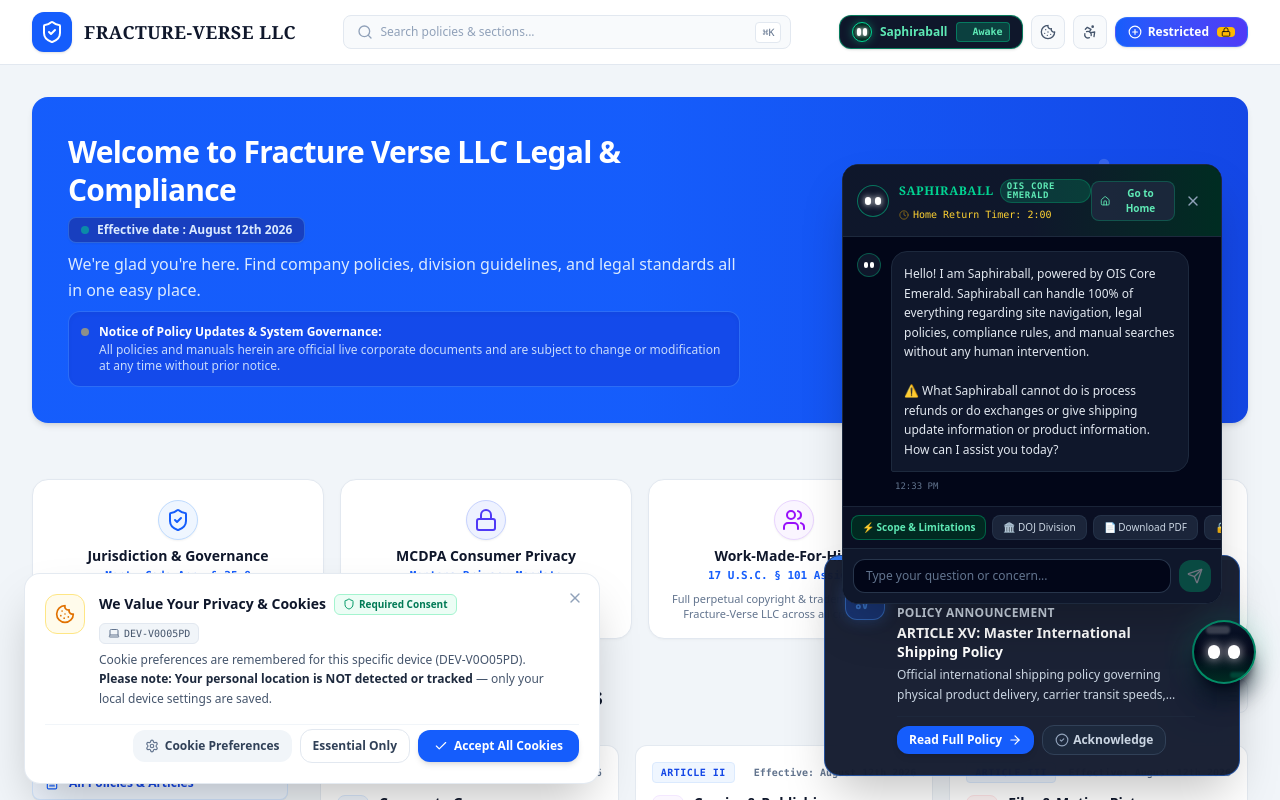
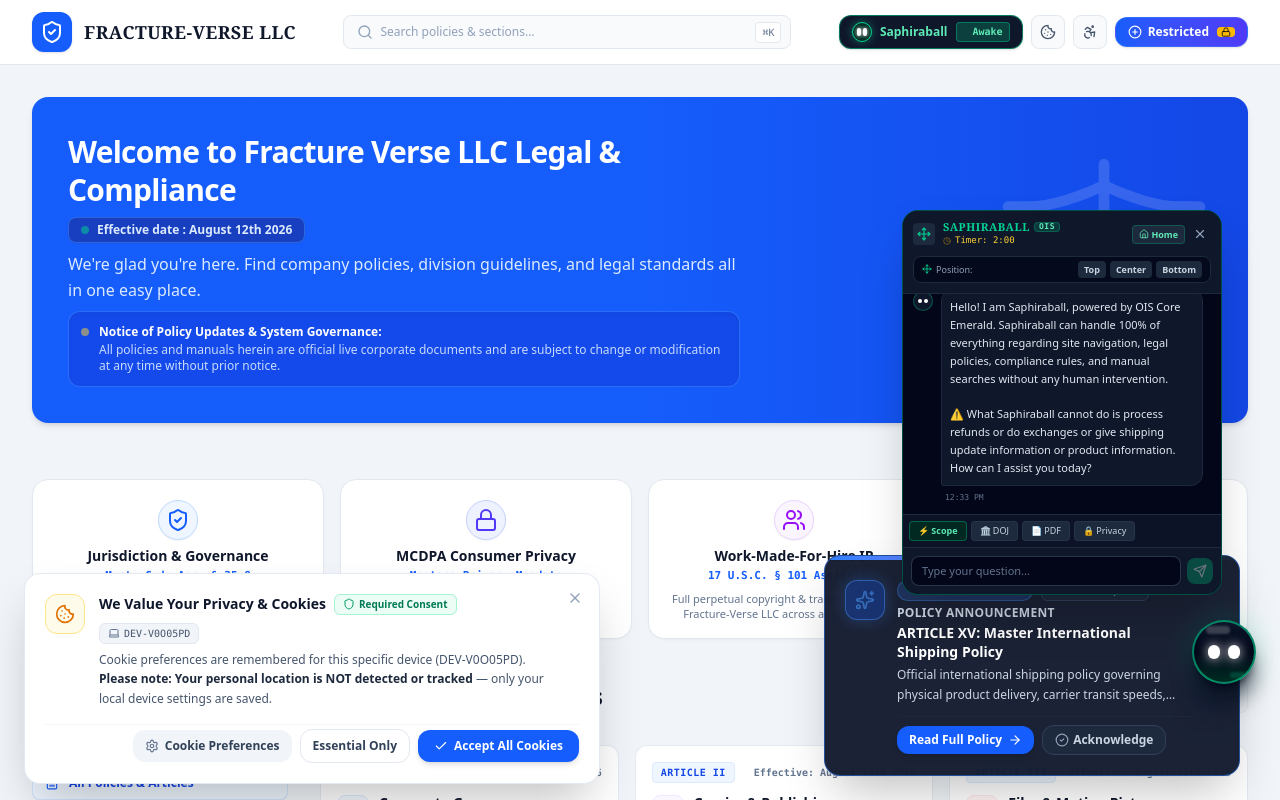
Before and after one commit to oiscore/Policies-, a React (Vite) app: page / in a window 1280 px wide. Both pictures are taken after a click on the element "Saphiraball • OIS Core Emerald • Drag anywhere on screen". Shown: the top 800 px of the page. Built offline with nearby package versions, Linux system fonts and the light colour scheme.

Commit message:
feat(ui): implement draggable floating assistant popup
Added state and pointer event handlers to allow users to drag the floating assistant window, including automatic positioning logic upon opening.

```diff
--- a/src/components/FloatingAssistantOrb.tsx
+++ b/src/components/FloatingAssistantOrb.tsx
@@ -128,6 +128,89 @@ export const FloatingAssistantOrb: React.FC<FloatingAssistantOrbProps> = ({
 
   // Eye Animation State: 'normal' | 'blink' | 'thinking' | 'happy' | 'alert'
   const [eyeState, setEyeState] = useState<'normal' | 'blink' | 'thinking' | 'happy' | 'alert'>('normal');
+
+  // Popup Window Dragging & Position State
+  const [popupPosition, setPopupPosition] = useState<{ x: number; y: number } | null>(null);
+  const [isPopupDragging, setIsPopupDragging] = useState(false);
+  const popupDragStartRef = useRef<{ mouseX: number; mouseY: number; startX: number; startY: number }>({
+    mouseX: 0,
+    mouseY: 0,
+    startX: 0,
+    startY: 0,
+  });
+
+  // Whenever popup opens, initialize default position near orb or clamped safely
+  useEffect(() => {
+    if (isOpen && !popupPosition) {
+      const popWidth = Math.min(320, window.innerWidth - 24);
+      const popHeight = 400;
+      let initX = position.x > window.innerWidth / 2 ? position.x - popWidth + 30 : position.x - 10;
+      let initY = position.y > window.innerHeight / 2 ? position.y - popHeight - 10 : position.y + 70;
+
+      initX = Math.max(12, Math.min(initX, window.innerWidth - popWidth - 12));
+      initY = Math.max(12, Math.min(initY, window.innerHeight - popHeight - 12));
+
+      setPopupPosition({ x: initX, y: initY });
+    }
+  }, [isOpen, position, popupPosition]);
+
+  const handlePopupPointerDown = (e: React.PointerEvent) => {
+    if ((e.target as HTMLElement).closest('button, input, a, textarea')) return;
+
+    const popWidth = Math.min(320, window.innerWidth - 24);
+    const currentX = popupPosition?.x ?? Math.max(12, (window.innerWidth - popWidth) / 2);
+    const currentY = popupPosition?.y ?? Math.max(12, (window.innerHeight - 400) / 2);
+
+    popupDragStartRef.current = {
+      mouseX: e.clientX,
+      mouseY: e.clientY,
+      startX: currentX,
+      startY: currentY,
+    };
+    setIsPopupDragging(true);
+
+    const target = e.currentTarget as HTMLElement;
+    target.setPointerCapture(e.pointerId);
+  };
+
+  const handlePopupPointerMove = (e: React.PointerEvent) => {
+    if (!isPopupDragging) return;
+
+    const deltaX = e.clientX - popupDragStartRef.current.mouseX;
+    const deltaY = e.clientY - popupDragStartRef.current.mouseY;
+
+    const popWidth = Math.min(320, window.innerWidth - 24);
+    const popHeight = 400;
+
+    const newX = Math.max(8, Math.min(popupDragStartRef.current.startX + deltaX, window.innerWidth - popWidth - 8));
+    const newY = Math.max(8, Math.min(popupDragStartRef.current.startY + deltaY, window.innerHeight - popHeight - 8));
+
+    setPopupPosition({ x: newX, y: newY });
+  };
+
+  const handlePopupPointerUp = (e: React.PointerEvent) => {
+    if (!isPopupDragging) return;
+    setIsPopupDragging(false);
+
+    const target = e.currentTarget as HTMLElement;
+    if (target.hasPointerCapture(e.pointerId)) {
+      target.releasePointerCapture(e.pointerId);
+    }
+  };
+
+  const snapPopupTo = (target: 'top' | 'center' | 'bottom') => {
+    const popWidth = Math.min(320, window.innerWidth - 24);
+    const popHeight = 400;
+    const centerX = Math.max(12, (window.innerWidth - popWidth) / 2);
+
+    if (target === 'top') {
+      setPopupPosition({ x: centerX, y: 16 });
+    } else if (target === 'center') {
+      setPopupPosition({ x: centerX, y: Math.max(16, (window.innerHeight - popHeight) / 2) });
+    } else if (target === 'bottom') {
+      setPopupPosition({ x: centerX, y: Math.max(16, window.innerHeight - popHeight - 16) });
+    }
+  };
 
   // Query / Chat state
   const [inputValue, setInputValue] = useState('');
@@ -874,20 +957,18 @@ export const FloatingAssistantOrb: React.FC<FloatingAssistantOrbProps> = ({
     setIsThinking(false);
   };
 
-  // Determine popover position relative to orb
-  const isRightHalf = position.x > window.innerWidth / 2;
-  const isBottomHalf = position.y > window.innerHeight / 2;
-
+  // Determine popover position on screen
+  const currentPopWidth = Math.min(320, typeof window !== 'undefined' ? window.innerWidth - 24 : 320);
   const popoverStyle: React.CSSProperties = {
     position: 'fixed',
     zIndex: 9999,
-    ...(isRightHalf
-      ? { right: Math.max(12, window.innerWidth - position.x - 30) }
-      : { left: Math.max(12, position.x - 10) }),
-    ...(isBottomHalf
-      ? { bottom: Math.max(12, window.innerHeight - position.y + 16) }
-      : { top: Math.max(12, position.y + 70) }),
+    touchAction: 'none',
+    left: popupPosition ? `${popupPosition.x}px` : `${Math.max(12, (window.innerWidth - currentPopWidth) / 2)}px`,
+    top: popupPosition ? `${popupPosition.y}px` : `${Math.max(12, (window.innerHeight - 400) / 2)}px`,
   };
+
+  const isRightHalf = position.x > window.innerWidth / 2;
+  const isBottomHalf = position.y > window.innerHeight / 2;
 
   return (
     <>
@@ -1046,30 +1127,38 @@ export const FloatingAssistantOrb: React.FC<FloatingAssistantOrbProps> = ({
         </div>
       )}
 
-      {/* POP-UP TYPING QUERY WINDOW */}
+      {/* POP-UP TYPING QUERY WINDOW (DRAGGABLE TO ANY POSITION: TOP, BOTTOM, CENTER) */}
       {isOpen && (
         <div
           style={popoverStyle}
-          className="w-[calc(100vw-24px)] sm:w-[380px] max-h-[80vh] flex flex-col bg-slate-950 text-white border border-slate-800 rounded-2xl shadow-2xl overflow-hidden animate-in fade-in slide-in-from-bottom-3 duration-200 font-sans"
+          className="w-[calc(100vw-24px)] sm:w-[320px] max-h-[420px] flex flex-col bg-slate-950 text-white border border-emerald-500/40 rounded-2xl shadow-2xl overflow-hidden animate-in fade-in slide-in-from-bottom-2 duration-150 font-sans"
         >
-          {/* Header Bar */}
-          <div className="flex items-center justify-between p-3.5 bg-gradient-to-r from-slate-900 via-slate-900 to-emerald-950 border-b border-slate-800">
-            <div className="flex items-center gap-2.5">
-              {/* Mini Orb Icon */}
-              <div className="w-8 h-8 rounded-full bg-slate-900 border border-emerald-400/50 flex items-center justify-center gap-1 shadow-xs flex-shrink-0">
-                <div className="w-1.5 h-2 bg-white rounded-full shadow-[0_0_6px_white]" />
-                <div className="w-1.5 h-2 bg-white rounded-full shadow-[0_0_6px_white]" />
+          {/* Draggable Header Bar */}
+          <div
+            onPointerDown={handlePopupPointerDown}
+            onPointerMove={handlePopupPointerMove}
+            onPointerUp={handlePopupPointerUp}
+            className="flex flex-col gap-2 p-2.5 bg-slate-900 border-b border-slate-800 cursor-grab active:cursor-grabbing select-none"
+            title="Drag window anywhere on screen"
+          >
+            {/* Top Header Row */}
+            <div className="flex items-center justify-between">
+              <div className="flex items-center gap-2">
+                {/* Drag Indicator Handle Icon */}
+                <div className="p-1 rounded bg-slate-800 text-emerald-400 flex items-center justify-center">
+                  <Move className="w-3.5 h-3.5" />
                 </div>
+
                 <div>
-                <h3 className="text-xs font-black tracking-wider uppercase font-serif text-emerald-400 flex items-center gap-1.5 leading-none">
+                  <h3 className="text-[11px] font-black tracking-wider uppercase font-serif text-emerald-400 flex items-center gap-1 leading-none">
                     SAPHIRABALL
-                  <span className="bg-emerald-500/20 text-emerald-300 text-[9px] px-1.5 py-0.5 rounded-full font-mono border border-emerald-500/30">
-                    OIS Core Emerald
+                    <span className="bg-emerald-500/20 text-emerald-300 text-[8px] px-1 py-0.2 rounded font-mono border border-emerald-500/30">
+                      OIS
                     </span>
                   </h3>
-                <div className="flex items-center gap-1 text-[10px] text-amber-300 font-mono mt-1">
-                  <Clock className="w-2.5 h-2.5 text-amber-400 animate-pulse" />
-                  <span>Home Return Timer: {Math.floor(outOfHomeSeconds / 60)}:{String(outOfHomeSeconds % 60).padStart(2, '0')}</span>
+                  <div className="flex items-center gap-1 text-[9px] text-amber-300 font-mono mt-0.5">
+                    <Clock className="w-2 h-2 text-amber-400 animate-pulse" />
+                    <span>Timer: {Math.floor(outOfHomeSeconds / 60)}:{String(outOfHomeSeconds % 60).padStart(2, '0')}</span>
                   </div>
                 </div>
               </div>
@@ -1077,39 +1166,71 @@ export const FloatingAssistantOrb: React.FC<FloatingAssistantOrbProps> = ({
               <div className="flex items-center gap-1">
                 <button
                   onClick={handleSendToHome}
-                className="px-2 py-1 bg-slate-800/90 hover:bg-slate-700 text-emerald-300 text-[10px] font-bold rounded-lg transition-colors flex items-center gap-1 border border-emerald-500/30"
+                  className="px-1.5 py-0.5 bg-slate-800 hover:bg-slate-700 text-emerald-300 text-[9px] font-bold rounded transition-colors flex items-center gap-0.5 border border-emerald-500/30 cursor-pointer"
                   title="Send Saphiraball to rest in his Home Pod"
                 >
-                <Home className="w-3 h-3" />
-                <span>Go to Home</span>
+                  <Home className="w-2.5 h-2.5" />
+                  <span>Home</span>
                 </button>
                 <button
                   onClick={() => setIsOpen(false)}
-                className="p-1.5 text-slate-400 hover:text-white hover:bg-slate-800 rounded-lg transition-colors"
+                  className="p-1 text-slate-400 hover:text-white hover:bg-slate-800 rounded transition-colors cursor-pointer"
                   title="Close Assistant Box"
                 >
-                <X className="w-4 h-4" />
+                  <X className="w-3.5 h-3.5" />
                 </button>
               </div>
             </div>
 
+            {/* Quick Position Controllers (Snap Top, Center, Bottom) */}
+            <div className="flex items-center justify-between bg-slate-950/80 px-2 py-1 rounded-lg border border-slate-800 text-[9px]">
+              <span className="text-slate-400 font-medium flex items-center gap-1">
+                <Move className="w-2.5 h-2.5 text-emerald-400" />
+                Position:
+              </span>
+              <div className="flex items-center gap-1 font-bold">
+                <button
+                  type="button"
+                  onClick={() => snapPopupTo('top')}
+                  className="px-1.5 py-0.5 bg-slate-800 hover:bg-emerald-600 hover:text-white text-slate-300 rounded transition-colors cursor-pointer"
+                >
+                  Top
+                </button>
+                <button
+                  type="button"
+                  onClick={() => snapPopupTo('center')}
+                  className="px-1.5 py-0.5 bg-slate-800 hover:bg-emerald-600 hover:text-white text-slate-300 rounded transition-colors cursor-pointer"
+                >
+                  Center
+                </button>
+                <button
+                  type="button"
+                  onClick={() => snapPopupTo('bottom')}
+                  className="px-1.5 py-0.5 bg-slate-800 hover:bg-emerald-600 hover:text-white text-slate-300 rounded transition-colors cursor-pointer"
+                >
+                  Bottom
+                </button>
+              </div>
+            </div>
+          </div>
+
           {/* Chat Messages Feed */}
-          <div ref={chatScrollRef} className="flex-1 p-3.5 space-y-3.5 overflow-y-auto max-h-[360px] text-xs">
+          <div ref={chatScrollRef} className="flex-1 p-2.5 space-y-2.5 overflow-y-auto max-h-[220px] text-[11px]">
             {messages.map((msg) => (
               <div
                 key={msg.id}
-                className={`flex gap-2.5 ${msg.sender === 'user' ? 'justify-end' : 'justify-start'}`}
+                className={`flex gap-2 ${msg.sender === 'user' ? 'justify-end' : 'justify-start'}`}
               >
                 {msg.sender === 'assistant' && (
-                  <div className="w-6 h-6 rounded-full bg-slate-900 border border-emerald-500/40 flex items-center justify-center gap-0.5 flex-shrink-0 mt-0.5">
-                    <div className="w-1 h-1.5 bg-white rounded-full" />
-                    <div className="w-1 h-1.5 bg-white rounded-full" />
+                  <div className="w-5 h-5 rounded-full bg-slate-900 border border-emerald-500/40 flex items-center justify-center gap-0.5 flex-shrink-0 mt-0.5">
+                    <div className="w-1 h-1 bg-white rounded-full" />
+                    <div className="w-1 h-1 bg-white rounded-full" />
                   </div>
                 )}
 
-                <div className={`max-w-[85%] space-y-2 ${msg.sender === 'user' ? 'items-end' : 'items-start'}`}>
+                <div className={`max-w-[88%] space-y-1.5 ${msg.sender === 'user' ? 'items-end' : 'items-start'}`}>
                   <div
-                    className={`p-3 rounded-2xl leading-relaxed whitespace-pre-wrap ${
+                    className={`p-2 rounded-xl leading-relaxed whitespace-pre-wrap text-[11px] ${
                       msg.sender === 'user'
                         ? 'bg-blue-600 text-white rounded-br-xs font-medium'
                         : msg.isGuardrailBlock
@@ -1124,14 +1245,14 @@ export const FloatingAssistantOrb: React.FC<FloatingAssistantOrbProps> = ({
                   {msg.actionButton && (
                     <button
                       onClick={msg.actionButton.onClick}
-                      className="inline-flex items-center gap-1.5 px-3 py-1.5 bg-emerald-600 hover:bg-emerald-500 text-white rounded-xl text-[11px] font-bold shadow-sm transition-all hover:scale-[1.02] active:scale-95"
+                      className="inline-flex items-center gap-1 px-2.5 py-1 bg-emerald-600 hover:bg-emerald-500 text-white rounded-lg text-[10px] font-bold shadow-xs transition-all cursor-pointer"
                     >
                       <span>{msg.actionButton.label}</span>
-                      <ArrowRight className="w-3.5 h-3.5" />
+                      <ArrowRight className="w-3 h-3" />
                     </button>
                   )}
 
-                  <span className="text-[9px] text-slate-500 font-mono block px-1">
+                  <span className="text-[8px] text-slate-500 font-mono block px-1">
                     {msg.timestamp}
                   </span>
                 </div>
@@ -1139,52 +1260,45 @@ export const FloatingAssistantOrb: React.FC<FloatingAssistantOrbProps> = ({
             ))}
 
             {isThinking && (
-              <div className="flex items-center gap-2 text-slate-400 text-[11px] font-mono py-1">
-                <div className="w-5 h-5 rounded-full bg-slate-900 border border-amber-400/50 flex items-center justify-center gap-0.5">
+              <div className="flex items-center gap-1.5 text-slate-400 text-[10px] font-mono py-1">
+                <div className="w-4 h-4 rounded-full bg-slate-900 border border-amber-400/50 flex items-center justify-center gap-0.5">
                   <div className="w-1 h-1 bg-amber-300 rounded-full animate-ping" />
-                  <div className="w-1 h-1 bg-amber-300 rounded-full animate-ping delay-100" />
                 </div>
-                <span>Scanning Fracture Verse Wiki Engine...</span>
+                <span>Scanning Fracture Verse Engine...</span>
               </div>
             )}
           </div>
 
           {/* Quick Suggestion Chips */}
-          <div className="p-2 bg-slate-900/60 border-t border-slate-800/80 overflow-x-auto flex items-center gap-1.5 no-scrollbar">
+          <div className="p-1.5 bg-slate-900/80 border-t border-slate-800 overflow-x-auto flex items-center gap-1 no-scrollbar">
             <button
               onClick={() => handleSend('What can Saphiraball handle?')}
-              className="px-2.5 py-1 bg-emerald-950/90 hover:bg-emerald-900/80 text-emerald-300 text-[10px] font-bold rounded-lg whitespace-nowrap transition-colors flex items-center gap-1 border border-emerald-500/40"
+              className="px-2 py-0.5 bg-emerald-950/90 hover:bg-emerald-900 text-emerald-300 text-[9px] font-bold rounded whitespace-nowrap transition-colors flex items-center gap-0.5 border border-emerald-500/40 cursor-pointer"
             >
-              ⚡ Scope & Limitations
+              ⚡ Scope
             </button>
             <button
               onClick={() => handleSend('What is DOJ Division?')}
-              className="px-2.5 py-1 bg-slate-800/90 hover:bg-slate-700 text-slate-300 text-[10px] rounded-lg whitespace-nowrap transition-colors flex items-center gap-1 border border-slate-700/50"
+              className="px-2 py-0.5 bg-slate-800 hover:bg-slate-700 text-slate-300 text-[9px] rounded whitespace-nowrap transition-colors cursor-pointer border border-slate-700/50"
             >
-              🏛️ DOJ Division
+              🏛️ DOJ
             </button>
             <button
               onClick={() => handleSend('How do I download PDF manual?')}
-              className="px-2.5 py-1 bg-slate-800/90 hover:bg-slate-700 text-slate-300 text-[10px] rounded-lg whitespace-nowrap transition-colors flex items-center gap-1 border border-slate-700/50"
+              className="px-2 py-0.5 bg-slate-800 hover:bg-slate-700 text-slate-300 text-[9px] rounded whitespace-nowrap transition-colors cursor-pointer border border-slate-700/50"
             >
-              📄 Download PDF
+              📄 PDF
             </button>
             <button
               onClick={() => handleSend('Show HIPAA & GDPR privacy rules')}
-              className="px-2.5 py-1 bg-slate-800/90 hover:bg-slate-700 text-slate-300 text-[10px] rounded-lg whitespace-nowrap transition-colors flex items-center gap-1 border border-slate-700/50"
+              className="px-2 py-0.5 bg-slate-800 hover:bg-slate-700 text-slate-300 text-[9px] rounded whitespace-nowrap transition-colors cursor-pointer border border-slate-700/50"
             >
-              🔒 HIPAA & GDPR
-            </button>
-            <button
-              onClick={() => handleSend('Strict Unsolicited Submissions Policy')}
-              className="px-2.5 py-1 bg-slate-800/90 hover:bg-slate-700 text-slate-300 text-[10px] rounded-lg whitespace-nowrap transition-colors flex items-center gap-1 border border-slate-700/50"
-            >
-              🚫 Unsolicited Pitch
+              🔒 Privacy
             </button>
           </div>
 
           {/* Typing Query Input Bar */}
-          <div className="p-2.5 bg-slate-900 border-t border-slate-800 flex items-center gap-2">
+          <div className="p-2 bg-slate-900 border-t border-slate-800 flex items-center gap-1.5">
             <input
               type="text"
               value={inputValue}
@@ -1192,16 +1306,16 @@ export const FloatingAssistantOrb: React.FC<FloatingAssistantOrbProps> = ({
               onKeyDown={(e) => {
                 if (e.key === 'Enter') handleSend();
               }}
-              placeholder="Type your question or concern..."
-              className="flex-1 bg-slate-950 text-white text-xs px-3 py-2 rounded-xl border border-slate-700/80 focus:outline-none focus:border-emerald-400 placeholder:text-slate-500 font-sans"
+              placeholder="Type your question..."
+              className="flex-1 bg-slate-950 text-white text-[11px] px-2.5 py-1.5 rounded-lg border border-slate-700/80 focus:outline-none focus:border-emerald-400 placeholder:text-slate-500 font-sans"
             />
             <button
               onClick={() => handleSend()}
               disabled={!inputValue.trim()}
-              className="p-2 bg-emerald-600 hover:bg-emerald-500 disabled:opacity-40 text-white rounded-xl transition-all flex items-center justify-center flex-shrink-0"
+              className="p-1.5 bg-emerald-600 hover:bg-emerald-500 disabled:opacity-40 text-white rounded-lg transition-all flex items-center justify-center flex-shrink-0 cursor-pointer"
               title="Send Question"
             >
-              <Send className="w-4 h-4" />
+              <Send className="w-3.5 h-3.5" />
             </button>
           </div>
         </div>
```
Lines whose indentation alone changed are shown as unchanged.
